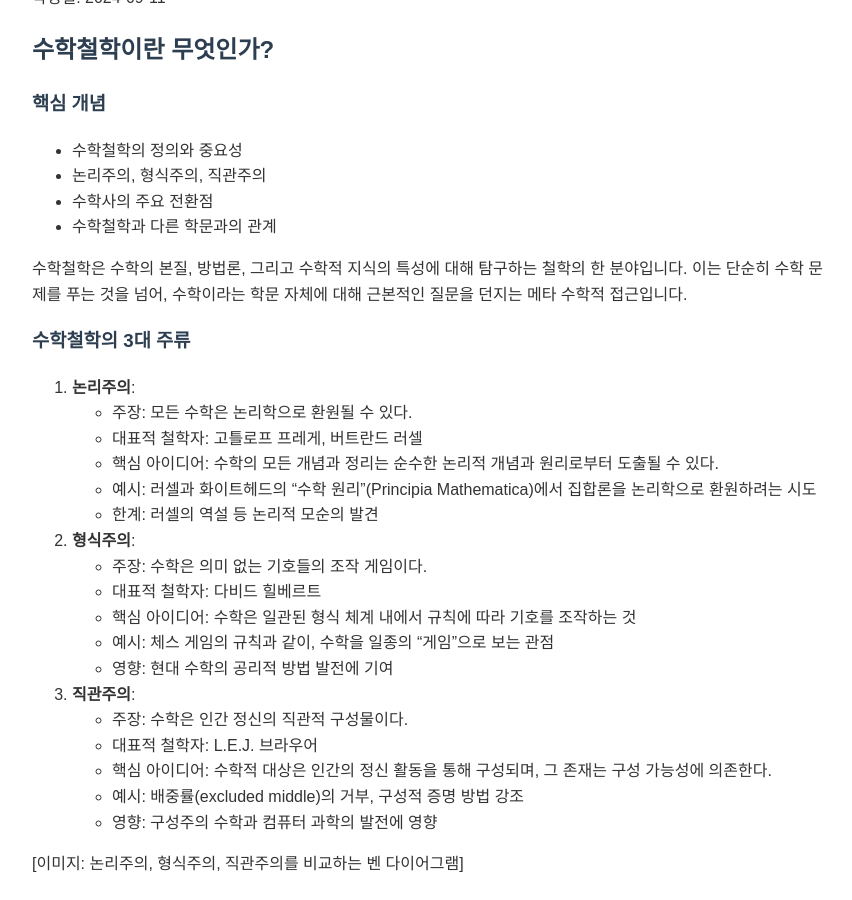
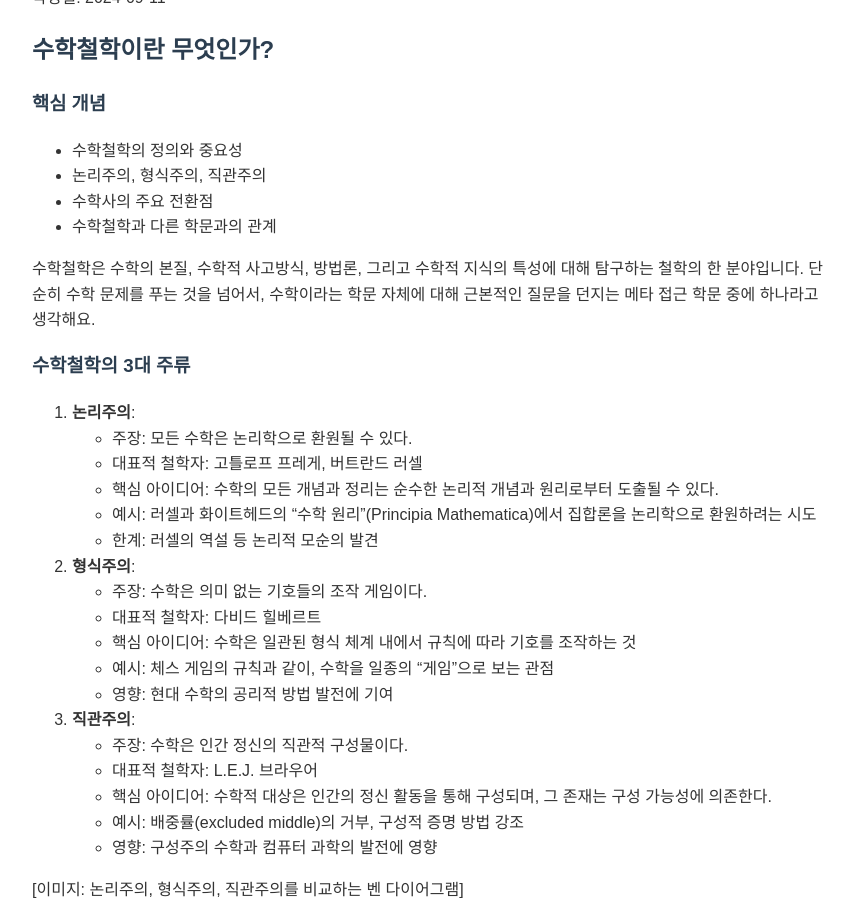
Before and after one commit to allenkang92/allenkang92.github.io, a Jekyll site: the page built from _posts/2024-09-11-서론: 수학철학 및 수학사 둘러보기.md, in a window 1280 px wide and 900 px high, scrolled down 524 px. Shown: the whole window, without its empty margins (208-1060 px from the left). Built offline with Jekyll 4.4.1, drawn with Linux system fonts in a browser that asks for light colours; comment, search, counter and statistics services are not loaded; some of the changed text lies outside the part shown.

Commit message:
포스팅 조금 수정

```diff
--- a/_posts/2024-09-11-서론: 수학철학 및 수학사 둘러보기.md
+++ b/_posts/2024-09-11-서론: 수학철학 및 수학사 둘러보기.md
@@ -14,7 +14,7 @@ series: "Mathematics-Philosophy-History"
 - 수학사의 주요 전환점
 - 수학철학과 다른 학문과의 관계
 
-수학철학은 수학의 본질, 방법론, 그리고 수학적 지식의 특성에 대해 탐구하는 철학의 한 분야입니다. 이는 단순히 수학 문제를 푸는 것을 넘어, 수학이라는 학문 자체에 대해 근본적인 질문을 던지는 메타 수학적 접근입니다.
+수학철학은 수학의 본질, 수학적 사고방식, 방법론, 그리고 수학적 지식의 특성에 대해 탐구하는 철학의 한 분야입니다. 단순히 수학 문제를 푸는 것을 넘어서, 수학이라는 학문 자체에 대해 근본적인 질문을 던지는 메타 접근 학문 중에 하나라고 생각해요.
 
 ### **수학철학의 3대 주류**
 
```
Also changed, not shown: other parts of _posts/2024-09-11-서론: 수학철학 및 수학사 둘러보기.md (+1 -1 lines).
